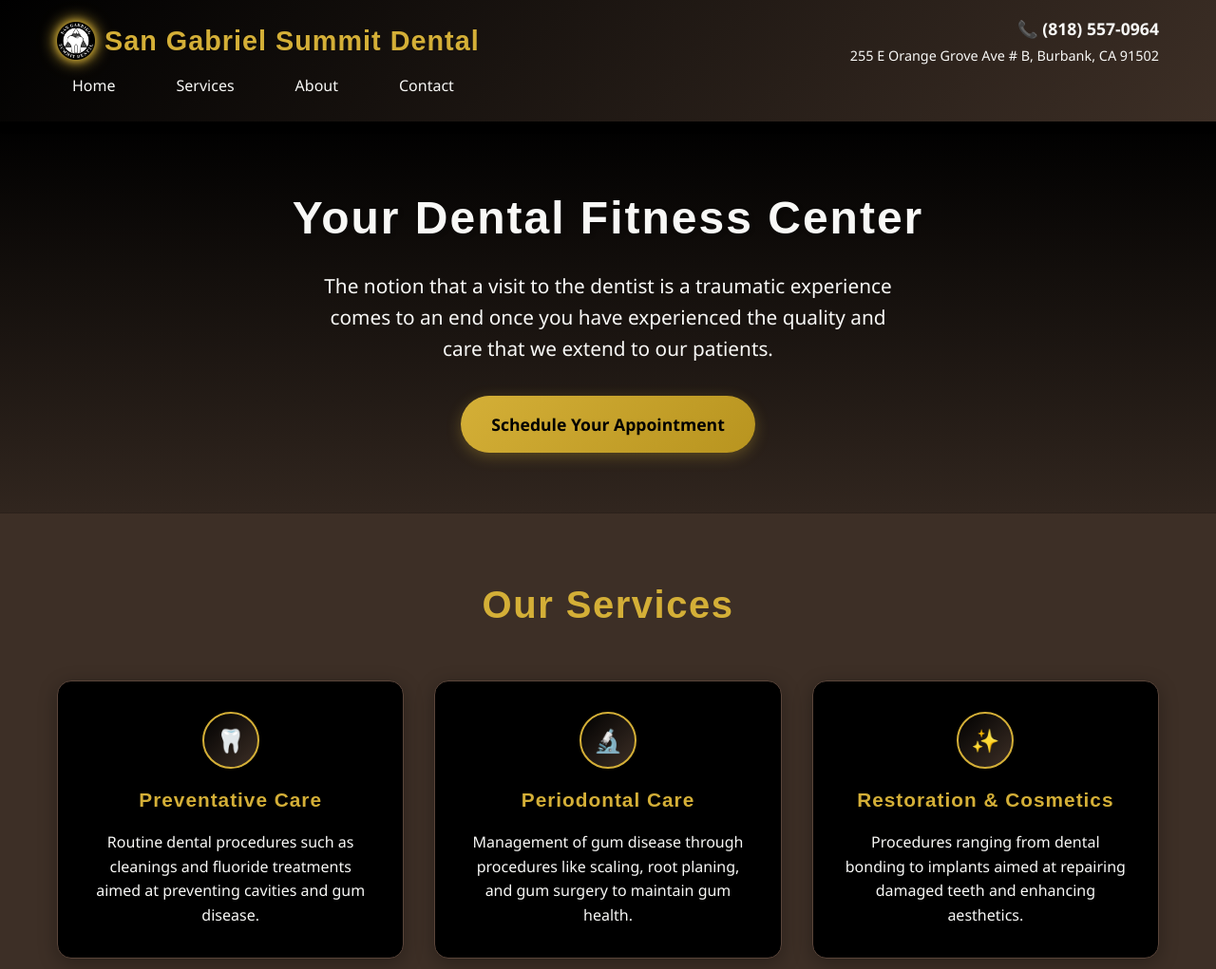
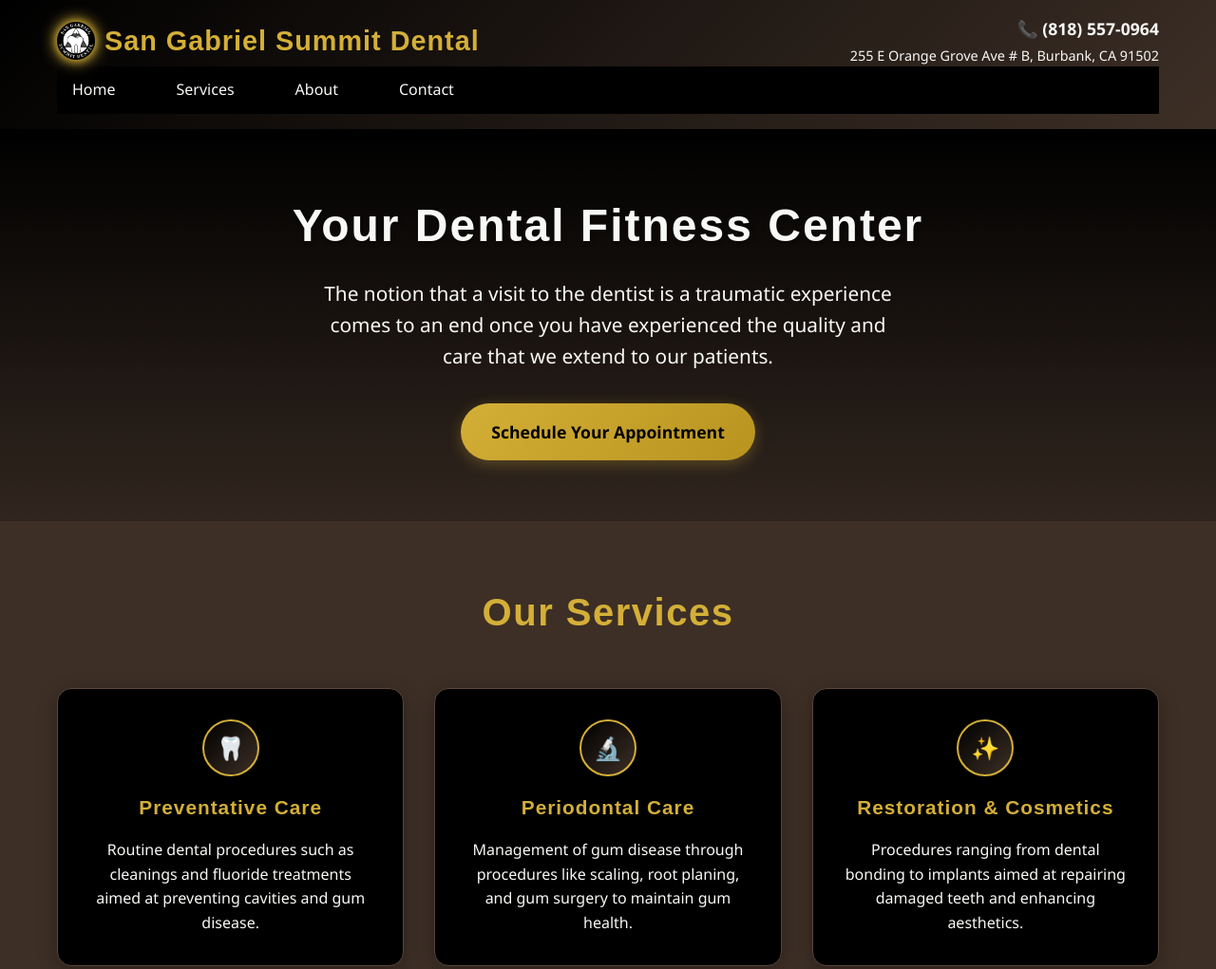
Before and after one commit to viviantmsg/SGSD-Site, a plain HTML site: page index.html in a window 1280 px wide. Shown: the top 1021 px of the page at 95% size. Drawn offline with Linux system fonts and the light colour scheme.

Commit message:
Change nav bar color and header spacing

```diff
--- a/index.html
+++ b/index.html
@@ -78,8 +78,8 @@
         }
 
         nav {
-            background-color: transparent;
-            padding: 0.5rem 0;
+            background-color: #000000;
+            padding: 0.75rem 0;
         }
 
         .nav-links {
@@ -93,7 +93,7 @@
             color: #f8f8f6;
             text-decoration: none;
             padding: 0.5rem 1rem;
-            border-radius: 20px;
+            border-radius: 16px;
             transition: all 0.3s ease;
         }
 
@@ -565,7 +565,8 @@
             <div class="container">
                 <div class="about-content">
                     <div class="about-text">
-                        <h2>Welcome to Your Dental Fitness Center!</h2>
+                        <h2>Welcome to Your
+                            Dental Fitness Center!</h2>
                         <p>San Gabriel Summit Dental is a family-owned dental office established in 1997 and located in beautiful Downtown Burbank. At San Gabriel Summit Dental, quality and comfort are our top priorities. With over two decades of experience, Dr. Dina M. San Gabriel has been dedicated to delivering exceptional dental services to adults and children.</p>
                         <p>Dr. San Gabriel provides personalized care, taking the time to understand and address each patient's needs and concerns thoroughly. Keeping patients well-informed is a cornerstone of her practice, ensuring a comfortable and informed experience for all.</p>
                     </div>
```
